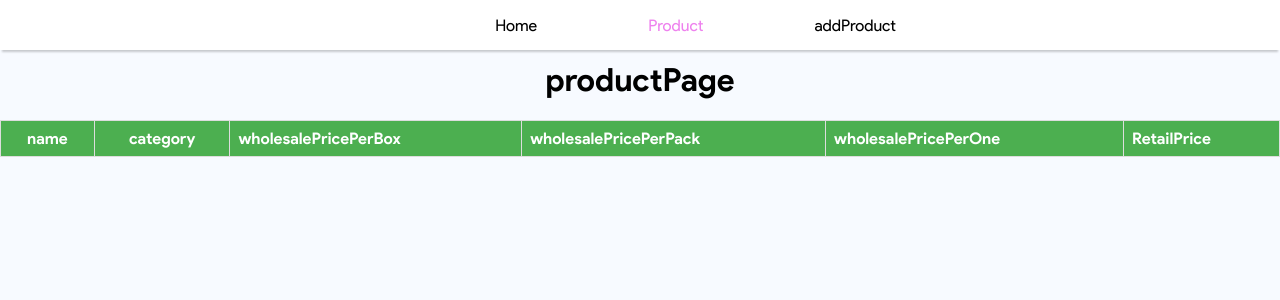
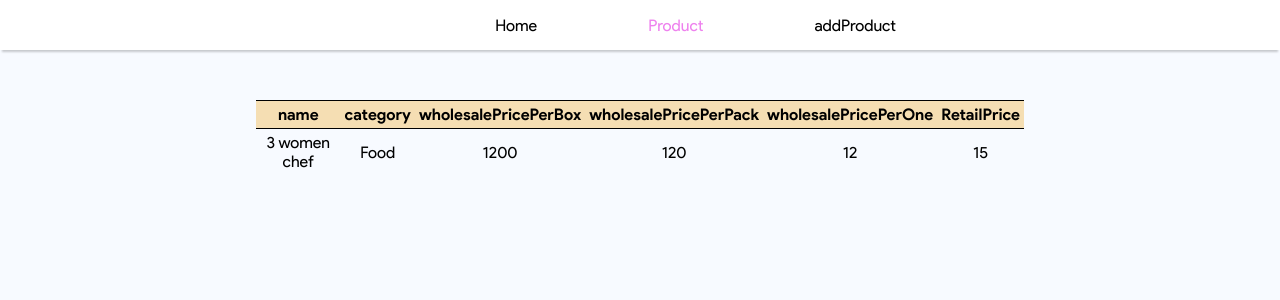
Before and after one commit to swaggytt/Preecha_Store, a React (Create React App) app in the folder frontend/: page /product in a window 1280 px wide. Shown: the top 300 px of the page. Built offline with nearby package versions, Linux system fonts and the light colour scheme; the HTML template or start-up script is replaced by a standard one.

Commit message:
Created table

```diff
--- a/frontend/package.json
+++ b/frontend/package.json
@@ -6,6 +6,7 @@
     "@testing-library/jest-dom": "^5.11.9",
     "@testing-library/react": "^11.2.3",
     "@testing-library/user-event": "^12.6.2",
+    "node-sass": "^5.0.0",
     "react": "^17.0.1",
     "react-dom": "^17.0.1",
     "react-router-dom": "^5.2.0",
--- a/frontend/src/App.jsx
+++ b/frontend/src/App.jsx
@@ -1,9 +1,9 @@
 import logo from "./logo.svg";
 import "./App.css";
 import { BrowserRouter as Router, Switch, Route } from "react-router-dom";
-import homePage from "./containers/homePage";
-import addProductPage from "./containers/addProductPage";
-import productPage from "./containers/productPage";
+import homePage from "./containers/homePage/homePage";
+import addProductPage from "./containers/addProductPage/addProductPage";
+import productPage from "./containers/productPage/productPage";
 import Navbar from "./components/navbar";
 
 function App() {
--- a/frontend/src/containers/addProductPage.jsx
+++ /dev/null
@@ -1,11 +0,0 @@
-import Card from "../components/card"
-
-const addProductPage = () =>{
-    return(
-        <div>
-            <Card/>
-        </div>
-    )
-}
-
-export default addProductPage
--- /dev/null
+++ b/frontend/src/containers/addProductPage/addProductPage.css
@@ -0,0 +1,15 @@
+.container {
+  width: 50%;
+}
+
+.form-temp {
+  padding: 0.5em;
+  margin: auto;
+}
+
+.form-group{
+    margin: .4em 0;
+    width: 100%;
+    padding: .6em 1em;
+    border: 1px solid var(--border);
+}
--- /dev/null
+++ b/frontend/src/containers/addProductPage/addProductPage.jsx
@@ -0,0 +1,44 @@
+import "./addProductPage.css";
+
+const addProductPage = () => {
+  return (
+    <div className="container">
+      addPage
+      <form className="form-temp">
+        <div className="form-group">
+          <label for="name" className="text-light">
+            name
+          </label>
+          <input type="hidden" name="id" value="" />
+          <input type="text" name="name" value="" placeholder="Input name" />
+        </div>
+        <div className="form-group">
+          <label for="category" className="text-light">
+            category
+          </label>
+          <input
+            type="text"
+            name="category"
+            value=""
+            placeholder="Input category"
+          />
+        </div>
+        <div className="form-group">
+          <label for="name" className="text-light">
+            wholesalePricePerBox
+          </label>
+          <input type="hidden" name="id" value="" />
+          <input
+            type="text"
+            name="name"
+            value=""
+            placeholder="Input wholesalePricePerBox"
+          />
+        </div>
+      </form>
+      <button type="submit">Save</button>
+    </div>
+  );
+};
+
+export default addProductPage;
--- a/frontend/src/containers/productPage.jsx
+++ /dev/null
@@ -1,12 +0,0 @@
-import Table from "../components/table"
-
-const productPage = () => {
-  return (
-    <div>
-      <h1>productPage</h1>
-      <Table/>
-    </div>
-  );
-};
-
-export default productPage;
--- /dev/null
+++ b/frontend/src/containers/productPage/productPage.css
@@ -0,0 +1,25 @@
+.container {
+    width: 60%;
+    margin-left: auto;
+    margin-right: auto;
+    margin-top: 100px;
+    /* border: solid 2px black; */
+}
+
+.table {
+    border-spacing: 0px;
+    width: 100%;
+}
+
+.table th, .table td{
+    padding: .25em;
+    border-top: 1px solid black;
+}
+
+.table .thread-col{
+    background-color: wheat;
+}
+
+.table tr:hover td{
+    background-color: #06a6d0;
+}
--- /dev/null
+++ b/frontend/src/containers/productPage/productPage.jsx
@@ -0,0 +1,36 @@
+import './productPage.css'
+
+const productPage = () => {
+  return (
+    <div className='container'>
+      <table className="table">
+        <thead className='thread-col'>
+          <tr>
+            <th scope="col">
+              <center>name</center>
+            </th>
+            <th scope="col">
+              <center>category</center>
+            </th>
+            <th scope="col">wholesalePricePerBox</th>
+            <th scope="col">wholesalePricePerPack</th>
+            <th scope="col">wholesalePricePerOne</th>
+            <th scope="col">RetailPrice</th>
+          </tr>
+        </thead>
+        <tbody>
+          <tr>
+            <td>3 women chef</td>
+            <td>Food</td>
+            <td>1200</td>
+            <td>120</td>
+            <td>12</td>
+            <td>15</td>
+          </tr>
+        </tbody>
+      </table>
+    </div>
+  );
+};
+
+export default productPage;
```
Also changed, not shown: frontend/src/containers/homePage/homePage.jsx (renamed from frontend/src/containers/homePage.jsx), 2 other files (tests, documents, lock files or other folders).
